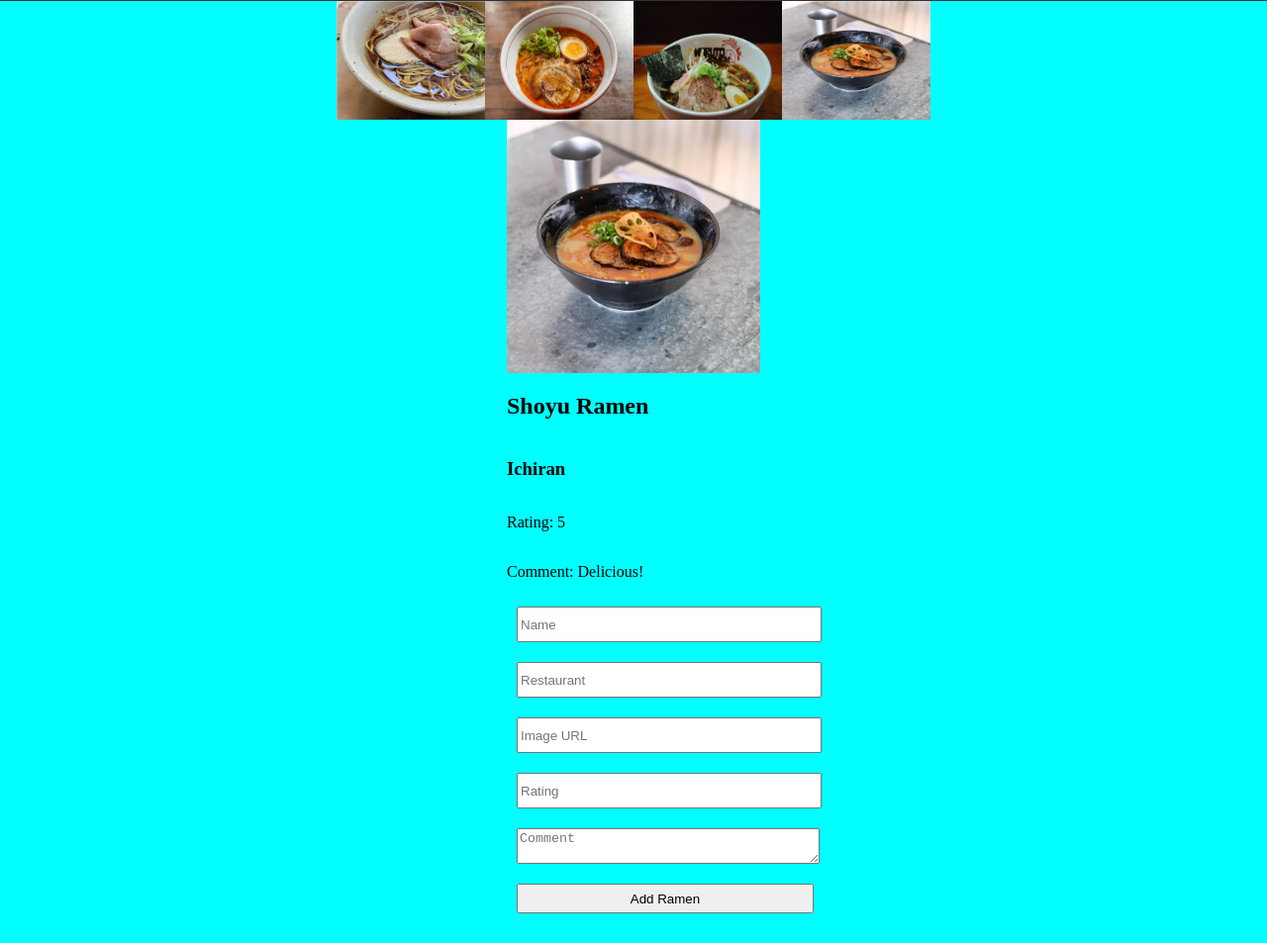
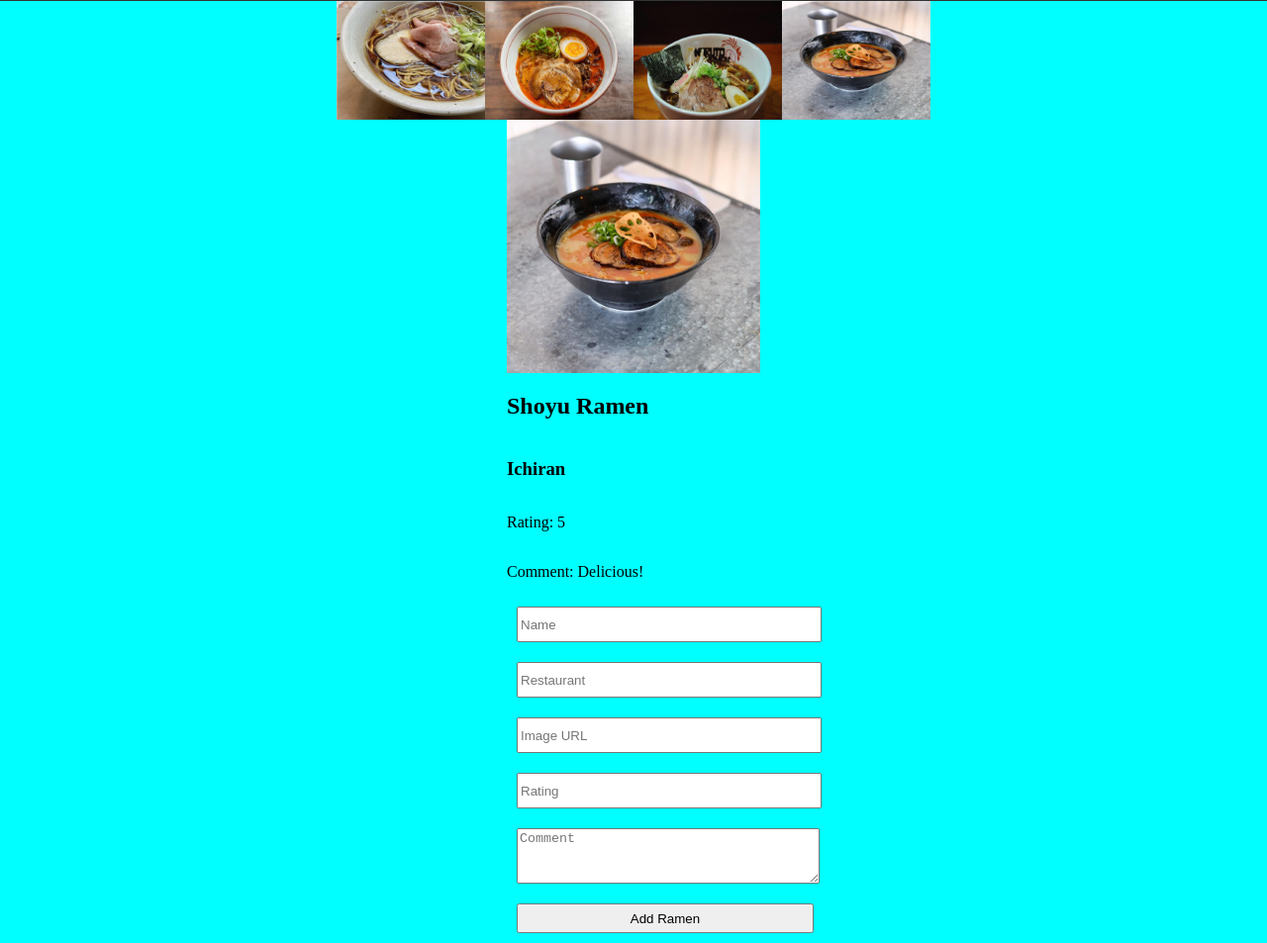
Before and after one commit to Nick-Nyler/ramen-rating-app, a plain HTML site: page index.html in a window 1280 px wide. Shown: the part 69-1022 px from the top of the page at 99% size. Drawn offline with Linux system fonts and the light colour scheme.

Commit message:
changed comment

```diff
--- a/css/styles.css
+++ b/css/styles.css
@@ -56,3 +56,7 @@ header{
     height: 30px;
     margin: 10px;
 }
+#form textarea {
+    height: 50px;
+    resize: vertical;
+}
```
